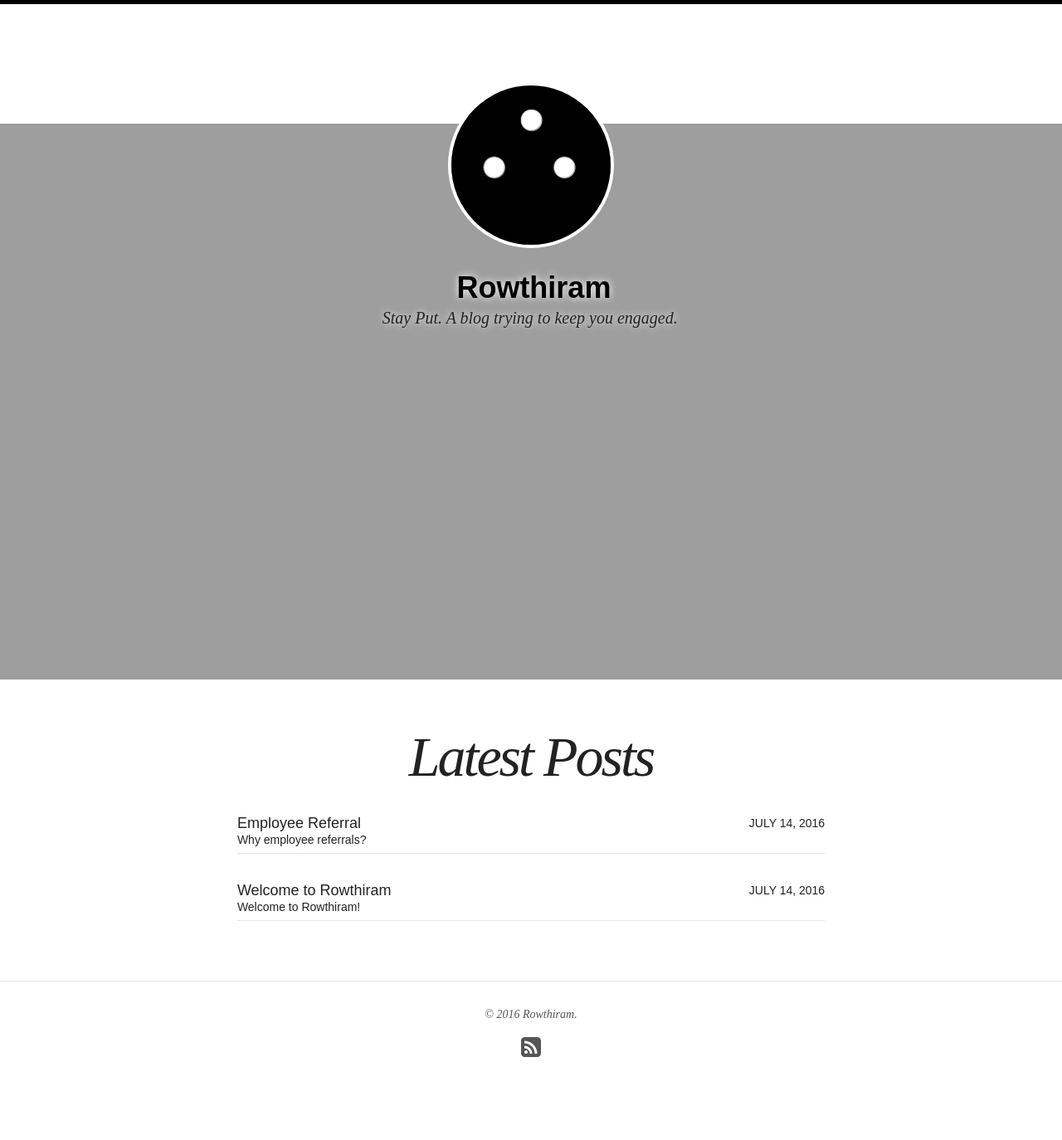
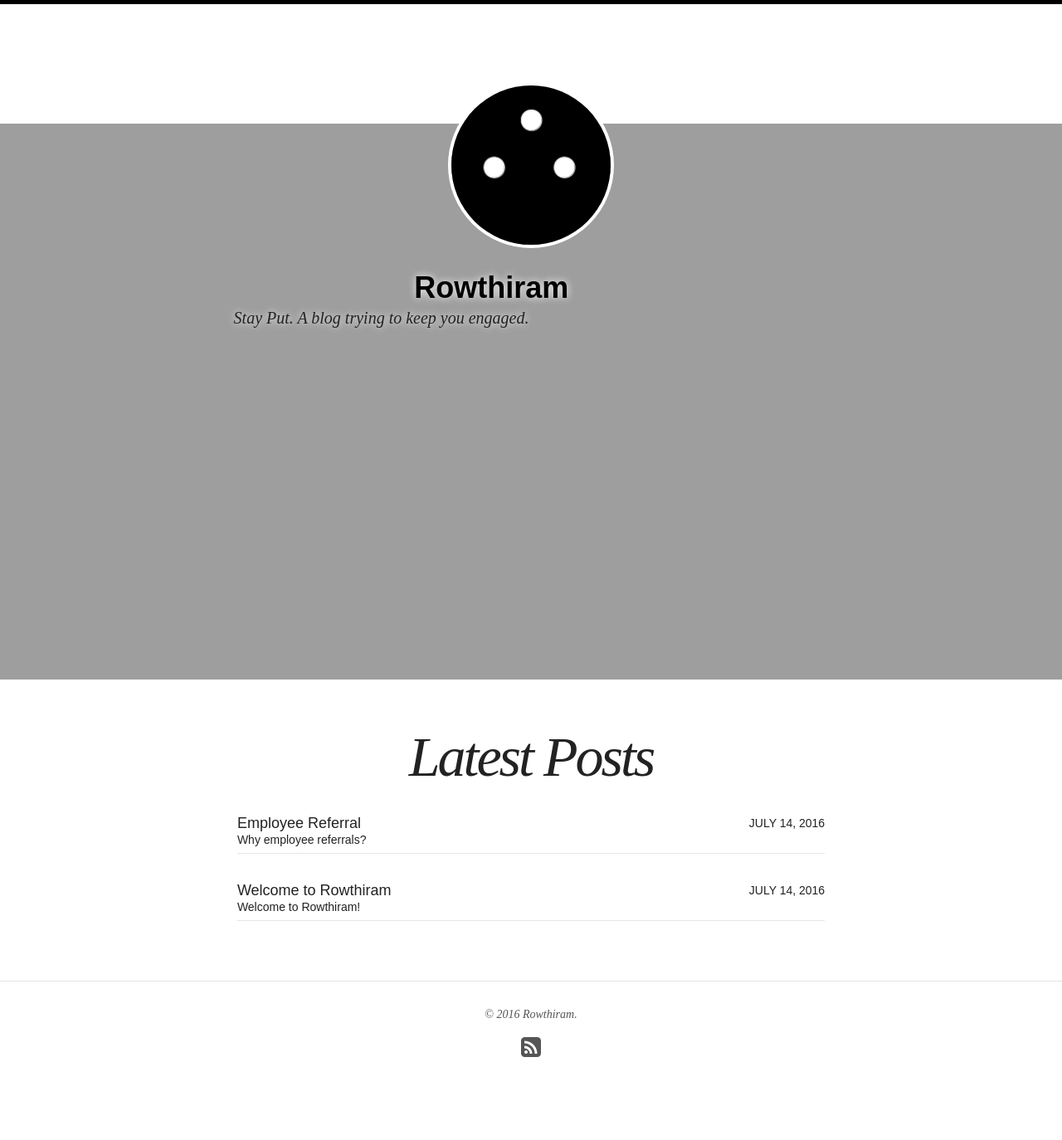
Before and after one commit to PritiKumr/pritikumr.github.io, a Jekyll site: the page built from index.html, in a window 1280 px wide. Shown: the whole page at 83% size. Built offline with Jekyll 4.4.1, drawn with Linux system fonts in a browser that asks for light colours; nearby versions of some CDN libraries.

Commit message:
Responsive fix

```diff
--- a/_includes/navigation.html
+++ b/_includes/navigation.html
@@ -21,8 +21,8 @@
 			<a href="{{ site.url }}/" class="site-logo" rel="home" title="{{ site.title }}"><img src="{{ site.url }}/images/{{ site.logo }}" width="200" height="200" alt="{{ site.title }} logo" class="animated fadeInDown"></a>
 		</div>
 	{% endif %}
-	<h1 class="site-title animated fadeIn" style="margin-left: 43%;text-shadow: 0 0 10px #FFFFFF;"><a href="{{ site.url }}/">{{ site.title }}</a></h1>
-		<h2 class="site-description animated fadeIn" style="margin-left: 36%;text-shadow: 0 0 10px #FFFFFF;" itemprop="description">{{ site.description }}</h2>
+	<h1 class="site-title animated fadeIn yoyo"><a href="{{ site.url }}/">{{ site.title }}</a></h1>
+		<h2 class="site-description animated fadeIn yoyo_h2" itemprop="description">{{ site.description }}</h2>
 </header><!-- /.masthead -->
 
 
--- a/_sass/_page.scss
+++ b/_sass/_page.scss
@@ -35,6 +35,22 @@
 
 .entry-header {
 	@include fill-parent;
+}
+
+
+@media (min-width:320px) {
+	.yoyo{margin-left: 27%;text-shadow: 0 0 10px #FFFFFF;}
+	.yoyo_h2{margin-left: 18%;text-shadow: 0 0 10px #FFFFFF;}
+}
+@media (min-width:641px) {
+	.yoyo{margin-left: 39%;text-shadow: 0 0 10px #FFFFFF;}
+	.yoyo_h2{margin-left: 22%;text-shadow: 0 0 10px #FFFFFF;}
+
+}
+@media (min-width:1281px) {
+	.yoyo{margin-left: 44%;text-shadow: 0 0 10px #FFFFFF;}
+	.yoyo_h2{margin-left: 37%;text-shadow: 0 0 10px #FFFFFF;}
+
 }
 
 /* tag listing in page header */
```
Also changed, not shown: 12 other files.
